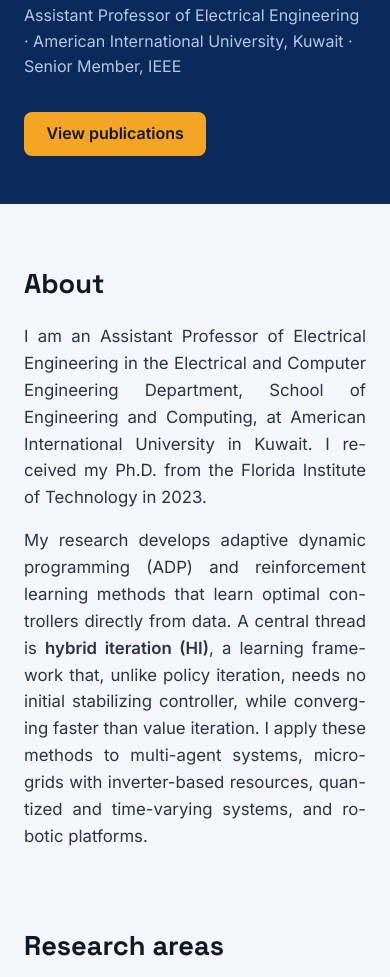
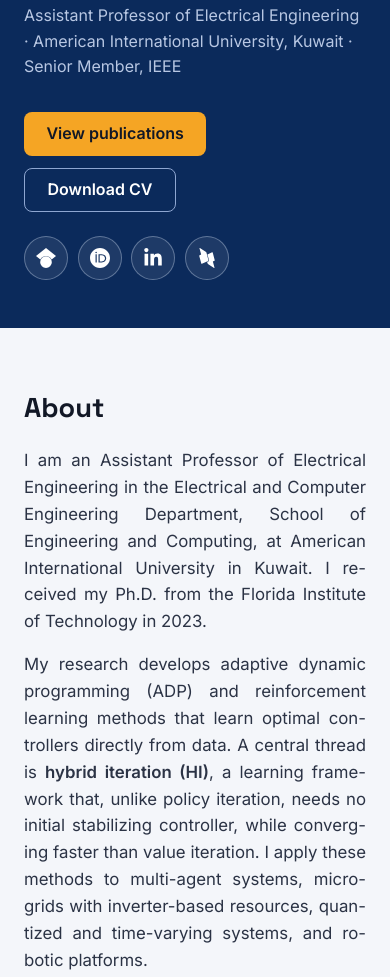
Before and after one commit to omarqasem1/omarqasem1.github.io, a plain HTML site: page index.html in a window 390 px wide. Shown: the part 810-1787 px from the top of the page. Drawn offline with Linux system fonts and the light colour scheme.

Commit message:
Add profile icons and public CV download
Google Scholar, ORCID, LinkedIn and dblp icons under the hero buttons.
CV published with personal details (DOB, phones, nationality) removed.

Co-Authored-By: Claude Opus 5.5 <noreply@anthropic.com>
Claude-Session: https://claude.ai/code/session_01KaMDZf4S64BrMyPt2utjVG

```diff
--- a/index.html
+++ b/index.html
@@ -38,8 +38,13 @@
         <p class="meta">Assistant Professor of Electrical Engineering · American International University, Kuwait · <span style="white-space:nowrap">Senior Member, IEEE</span></p>
         <div class="buttons">
           <a class="btn btn-primary" href="publications.html">View publications</a>
-          <!-- CV button: hidden until cv.pdf is uploaded. To show it, delete the two comment markers around the next line. -->
-          <!-- <a class="btn btn-ghost" href="cv.pdf" download>Download CV</a> -->
+          <a class="btn btn-ghost" href="cv.pdf" download="Omar_Qasem_CV.pdf">Download CV</a>
+        </div>
+        <div class="icons" aria-label="Profiles">
+          <a href="https://scholar.google.com/citations?user=aSBOyrMAAAAJ&amp;hl=en" target="_blank" rel="noopener" aria-label="Google Scholar" title="Google Scholar"><svg viewBox="0 0 24 24" aria-hidden="true"><path fill="currentColor" d="M5.242 13.769L0 9.5 12 0l12 9.5-5.242 4.269C17.548 11.249 14.978 9.5 12 9.5c-2.977 0-5.548 1.748-6.758 4.269zM12 10a7 7 0 1 0 0 14 7 7 0 0 0 0-14z"/></svg></a>
+          <a href="https://orcid.org/0000-0003-4080-8672" target="_blank" rel="noopener" aria-label="ORCID" title="ORCID"><svg viewBox="0 0 24 24" aria-hidden="true"><path fill="currentColor" d="M12 0C5.372 0 0 5.372 0 12s5.372 12 12 12 12-5.372 12-12S18.628 0 12 0zM7.369 4.378c.525 0 .947.431.947.947s-.422.947-.947.947a.95.95 0 0 1-.947-.947c0-.525.422-.947.947-.947zm-.722 3.038h1.444v10.041H6.647V7.416zm3.562 0h3.9c3.712 0 5.344 2.653 5.344 5.025 0 2.578-2.016 5.025-5.325 5.025h-3.919V7.416zm1.444 1.303v7.444h2.297c3.272 0 4.022-2.484 4.022-3.722 0-2.016-1.284-3.722-4.097-3.722h-2.222z"/></svg></a>
+          <a href="https://www.linkedin.com/in/oqasem" target="_blank" rel="noopener" aria-label="LinkedIn" title="LinkedIn"><svg viewBox="0 0 448 512" aria-hidden="true"><path fill="currentColor" d="M100.3 448l-92.9 0 0-299.1 92.9 0 0 299.1zM53.8 108.1C24.1 108.1 0 83.5 0 53.8 0 39.5 5.7 25.9 15.8 15.8s23.8-15.8 38-15.8 27.9 5.7 38 15.8 15.8 23.8 15.8 38c0 29.7-24.1 54.3-53.8 54.3zM447.9 448l-92.7 0 0-145.6c0-34.7-.7-79.2-48.3-79.2-48.3 0-55.7 37.7-55.7 76.7l0 148.1-92.8 0 0-299.1 89.1 0 0 40.8 1.3 0c12.4-23.5 42.7-48.3 87.9-48.3 94 0 111.3 61.9 111.3 142.3l0 164.3-.1 0z"/></svg></a>
+          <a href="https://dblp.org/pid/243/5055.html" target="_blank" rel="noopener" aria-label="dblp" title="dblp"><svg viewBox="0 0 24 24" aria-hidden="true"><path fill="currentColor" d="M3.075.002c-.096.013-.154.092-.094.31L4.97 7.73 3.1 8.6s-.56.26-.4.85l2.45 9.159s.16.59.72.33l6.169-2.869 1.3-.61s.52-.24.42-.79l-.01-.06-1.13-4.22-.658-2.45-.672-2.49v-.04s-.16-.59-.84-1L3.5.141s-.265-.16-.425-.139zM18.324 5.03a.724.724 0 0 0-.193.06l-5.602 2.6.862 3.2 1.09 4.08.01.06c.05.47-.411.79-.411.79l-1.88.87.5 1.89.04.1c.07.17.28.6.81.91l6.95 4.269s.68.41.52-.17l-1.981-7.4 1.861-.86s.56-.26.4-.85L18.85 5.42s-.116-.452-.526-.39z"/></svg></a>
         </div>
       </div>
       <!-- EDIT: put your photo at images/photo.jpg (the initials show until you do) -->
@@ -138,6 +143,7 @@
         <a href="https://scholar.google.com/citations?user=aSBOyrMAAAAJ&amp;hl=en">Google Scholar</a>
         <a href="https://orcid.org/0000-0003-4080-8672">ORCID</a>
         <a href="https://dblp.org/pid/243/5055.html">dblp</a>
+        <a href="https://www.linkedin.com/in/oqasem">LinkedIn</a>
       </div>
     </div>
     <a class="btn btn-primary" href="mailto:o.qasem@aiu.edu.kw">o.qasem@aiu.edu.kw</a>
--- a/style.css
+++ b/style.css
@@ -90,3 +90,9 @@
   .count{font-family:Inter,sans-serif;font-size:1rem;font-weight:600;color:var(--muted)}
   footer.wrap{padding-top:2rem;padding-bottom:2rem}
   .hero h1 .degree{font-weight:500;color:var(--on-navy)}
+
+  /* Profile icons (Google Scholar, ORCID, dblp: Simple Icons, CC0; LinkedIn: Font Awesome Free, CC BY 4.0) */
+  .icons{display:flex;flex-wrap:wrap;gap:.6rem;margin-top:1.5rem}
+  .icons a{display:inline-flex;align-items:center;justify-content:center;width:44px;height:44px;border-radius:50%;background:rgba(255,255,255,.08);border:1px solid rgba(219,229,247,.35);color:#fff;transition:background .15s,color .15s,border-color .15s}
+  .icons a:hover{background:var(--accent);border-color:var(--accent);color:var(--ink)}
+  .icons svg{width:20px;height:20px}
```
Also changed, not shown: 2 other files.
